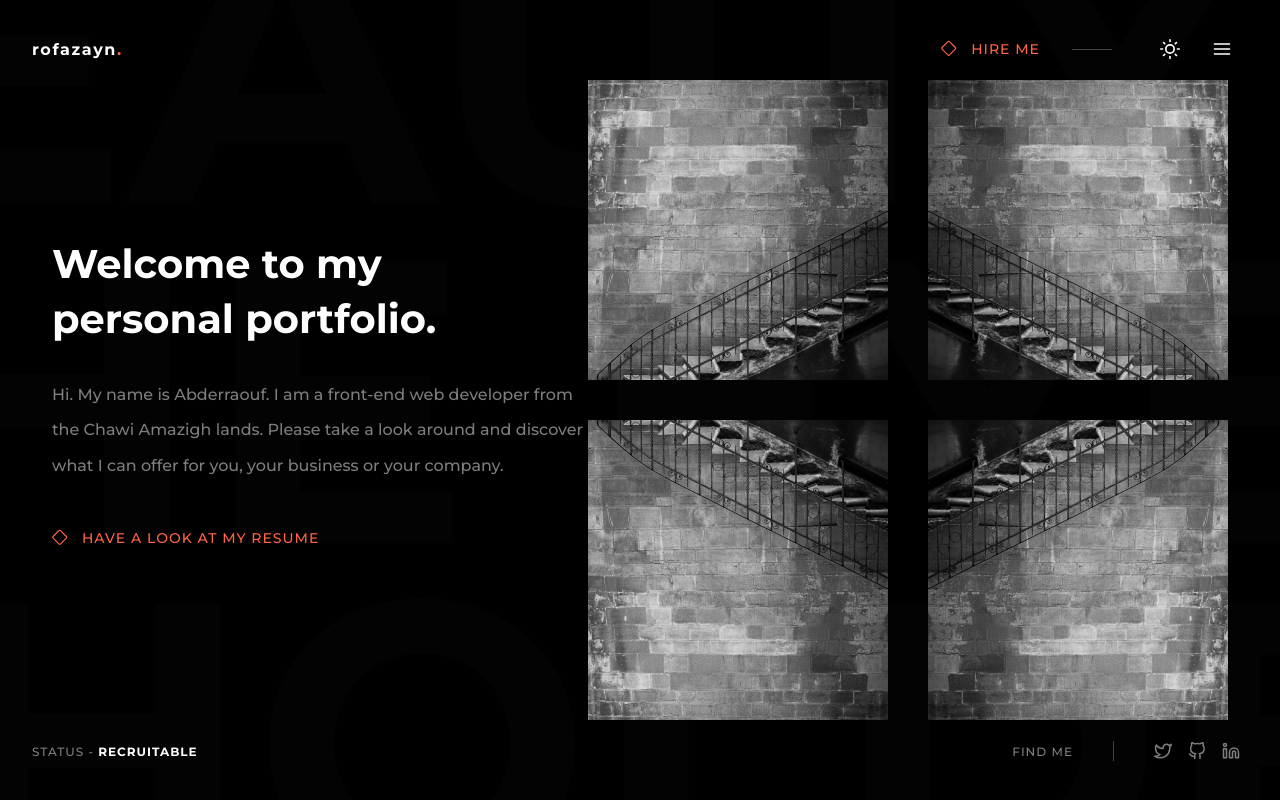
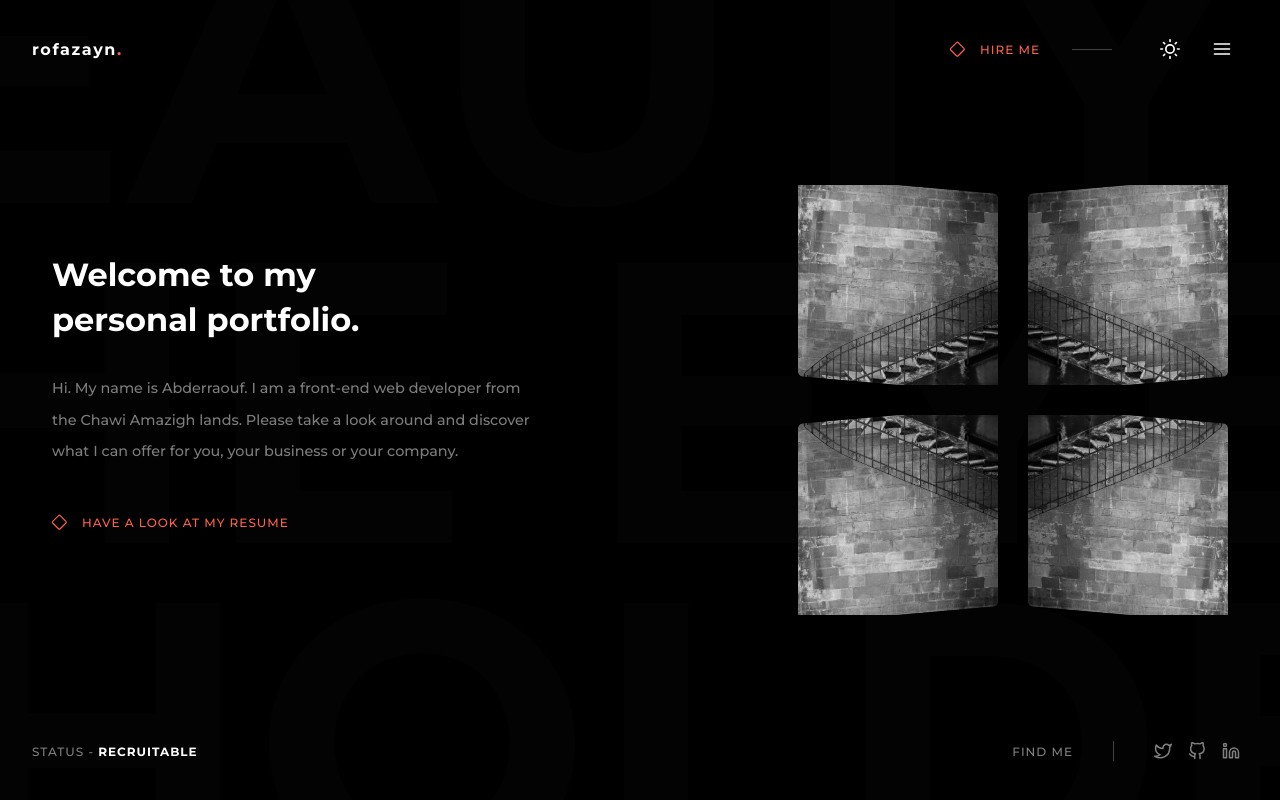
Before and after one commit to rofazayn/portfolio-remastered, a React (Create React App) app: page /#/home in a window 1280 px wide. Before the commit this address led to /#/. Built offline with nearby package versions, Linux system fonts and the light colour scheme.

Commit message:
Animated home page on first load, changed route path to home to implement router active link

```diff
--- a/src/App.js
+++ b/src/App.js
@@ -17,7 +17,7 @@ const routes = [
   { path: '/resume', name: 'Resume', Component: Resume },
   { path: '/contact', name: 'Contact', Component: Contact },
   { path: '/hire', name: 'Hire', Component: Hire },
-  { path: '/', name: 'Home', Component: Home }
+  { path: '/home', name: 'Home', Component: Home }
 ];
 
 function App() {
@@ -25,12 +25,15 @@ function App() {
     gsap.to('.App', {
       visibility: 'visible'
     });
-    gsap.to(['.App'], 1, {
+    gsap.to(['.App'], 0.5, {
       opacity: 1,
       delay: 1,
       ease: 'power3.inOut'
     });
-  });
+    setTimeout(() => {
+      window.location.href = '/#/home';
+    }, 1400);
+  }, []);
   return (
     <div className='App'>
       <BackgroundText className='background-text' />
--- a/src/components/Button/Button.js
+++ b/src/components/Button/Button.js
@@ -12,6 +12,9 @@ const SButton = styled.div`
   font-weight: 500;
   letter-spacing: 1px;
   cursor: pointer;
+  @media (max-width: 1440px) {
+    font-size: 12px;
+  }
   transition: all ease-in-out 250ms;
   .icon {
     margin-inline-end: 1rem;
--- a/src/components/Hero/Hero.js
+++ b/src/components/Hero/Hero.js
@@ -17,12 +17,17 @@ const SHero = styled.div`
       position: relative;
       overflow: hidden;
       height: 55px;
+      @media (max-width: 1440px) {
+        height: 45px;
+      }
       .line {
         max-width: 480px;
         font-size: 2.5rem;
         font-weight: 700;
-
         line-height: 135%;
+        @media (max-width: 1440px) {
+          font-size: 2rem;
+        }
       }
     }
   }
@@ -38,6 +43,10 @@ const SHero = styled.div`
         line-height: 2.2;
         margin-bottom: 30px;
         font-weight: 500;
+        @media (max-width: 1440px) {
+          font-size: 0.9rem;
+          max-width: 480px;
+        }
       }
     }
   }
@@ -53,7 +62,7 @@ const Hero = ({ line1, line2, paragraph, buttonText, buttonPath }) => {
 
   return (
     <SHero>
-      <h1 className='title'>
+      <div className='title'>
         <div className='line-wrapper'>
           <div className='line' ref={el => (heading1 = el)}>
             {line2 && line1}
@@ -64,12 +73,12 @@ const Hero = ({ line1, line2, paragraph, buttonText, buttonPath }) => {
             {line2 && line2}
           </div>
         </div>
-      </h1>
-      <p className='paragraph'>
+      </div>
+      <div className='paragraph'>
         <div className='text-wrapper'>
           <div className='text'>{paragraph && paragraph}</div>
         </div>
-      </p>
+      </div>
       {buttonText && (
         <Link to={buttonPath}>
           <Button>
--- a/src/components/Logo/Logo.js
+++ b/src/components/Logo/Logo.js
@@ -18,7 +18,7 @@ const SLogo = styled.span`
 
 const Logo = () => {
   return (
-    <Link to='/'>
+    <Link to='/home'>
       <SLogo>
         rofazayn<span>.</span>
       </SLogo>
--- a/src/components/Menu/Menu.js
+++ b/src/components/Menu/Menu.js
@@ -59,7 +59,7 @@ const Menu = ({ toggler }) => {
             <ul>
               <li>
                 <NavLink
-                  to='/'
+                  to='/home'
                   ref={el => (line1 = el)}
                   onMouseEnter={e => handleHover(e)}
                   onMouseOut={e => handleHoverExit(e)}
--- a/src/components/Menu/MenuStyled.js
+++ b/src/components/Menu/MenuStyled.js
@@ -37,10 +37,14 @@ export const SMenu = styled.div`
         li {
           position: relative;
           list-style: none;
-          font-size: 6rem;
+          font-size: 5rem;
           font-weight: 700;
           height: 135px;
           overflow: hidden;
+          @media (max-width: 1440px) {
+            font-size: 4rem;
+            height: 95px;
+          }
           a {
             position: absolute;
             color: white;
--- a/src/helpers/Animations.js
+++ b/src/helpers/Animations.js
@@ -88,3 +88,18 @@ export const revealHeadings = (...nodes) => {
     }
   });
 };
+
+export const staggerRevealImages = (...nodes) => {
+  gsap.to([...nodes], 1, {
+    opacity: 1,
+    x: 0,
+    skewY: -5,
+    delay: 1,
+    ease: 'power3.out',
+    stagger: {
+      amount: 0.2
+    }
+  });
+};
+
+export const revealParagraph = (...nodes) => {};
--- a/src/views/Home/Home.js
+++ b/src/views/Home/Home.js
@@ -1,8 +1,9 @@
-import React from 'react';
+import React, { useRef, useEffect } from 'react';
 import styled from 'styled-components';
 
 import HeroImage from '../../assets/images/hero.webp';
 import Hero from '../../components/Hero/Hero';
+import { staggerRevealImages } from '../../helpers/Animations';
 
 const SHome = styled.div`
   z-index: 0;
@@ -14,18 +15,26 @@ const SHome = styled.div`
   .images {
     z-index: 0;
     width: 100%;
-    max-width: 640px;
+    max-width: 540px;
     display: grid;
     grid-gap: 40px;
     grid-template: 1fr 1fr / 1fr 1fr;
     place-items: center;
     justify-items: center;
+    @media (max-width: 1440px) {
+      grid-gap: 30px;
+      max-width: 430px;
+    }
     .image {
       display: flex;
       object-fit: cover;
-      width: 300px;
-      height: 300px;
+      width: 250px;
+      height: 250px;
       overflow: hidden;
+      @media (max-width: 1440px) {
+        width: 200px;
+        height: 200px;
+      }
       &.one {
         justify-content: flex-end;
         transform: scaleX(-1);
@@ -40,10 +49,13 @@ const SHome = styled.div`
         transform: scaleY(-1);
       }
       img {
+        border-radius: 5px;
+        transform: translateX(-100%);
         object-fit: cover;
         width: 100%;
         height: auto;
         overflow: hidden;
+        opacity: 0;
       }
     }
   }
@@ -58,6 +70,16 @@ const Home = () => {
   for you, your business or your company.`;
   const buttonText = `Have a look at my resume`;
 
+  // Image refs
+  let image1 = useRef(null);
+  let image2 = useRef(null);
+  let image3 = useRef(null);
+  let image4 = useRef(null);
+
+  useEffect(() => {
+    staggerRevealImages(image1, image2, image3, image4);
+  }, []);
+
   return (
     <SHome>
       <Hero
@@ -69,16 +91,16 @@ const Home = () => {
       />
       <div className='images'>
         <div className='image one'>
-          <img src={HeroImage} alt='Hero' />
+          <img src={HeroImage} alt='Hero' ref={el => (image1 = el)} />
         </div>
         <div className='image two'>
-          <img src={HeroImage} alt='Hero' />
+          <img src={HeroImage} alt='Hero' ref={el => (image2 = el)} />
         </div>
         <div className='image three'>
-          <img src={HeroImage} alt='Hero' />
+          <img src={HeroImage} alt='Hero' ref={el => (image3 = el)} />
         </div>
         <div className='image four'>
-          <img src={HeroImage} alt='Hero' />
+          <img src={HeroImage} alt='Hero' ref={el => (image4 = el)} />
         </div>
       </div>
     </SHome>
--- a/src/views/Resume/Resume.js
+++ b/src/views/Resume/Resume.js
@@ -7,7 +7,7 @@ const SResume = styled.div``;
 const Resume = () => {
   const line1 = `Years of exp`;
   const line2 = `at your service.`;
-  const paragraph = `Lorem Ipsum is simply dummy text of the printing and typesetting industry. Lorem Ipsum has been the industry's standard dummy text ever since the 1500s, when an unknown printer.`;
+  const paragraph = `I provide product design services, from wireframing and prototyping, to UI design and front-end development. With more than 5 years of experience working for individuals, startups and established companies to improve their products.`;
   const buttonText = `Are you hiring?`;
 
   return (
```
